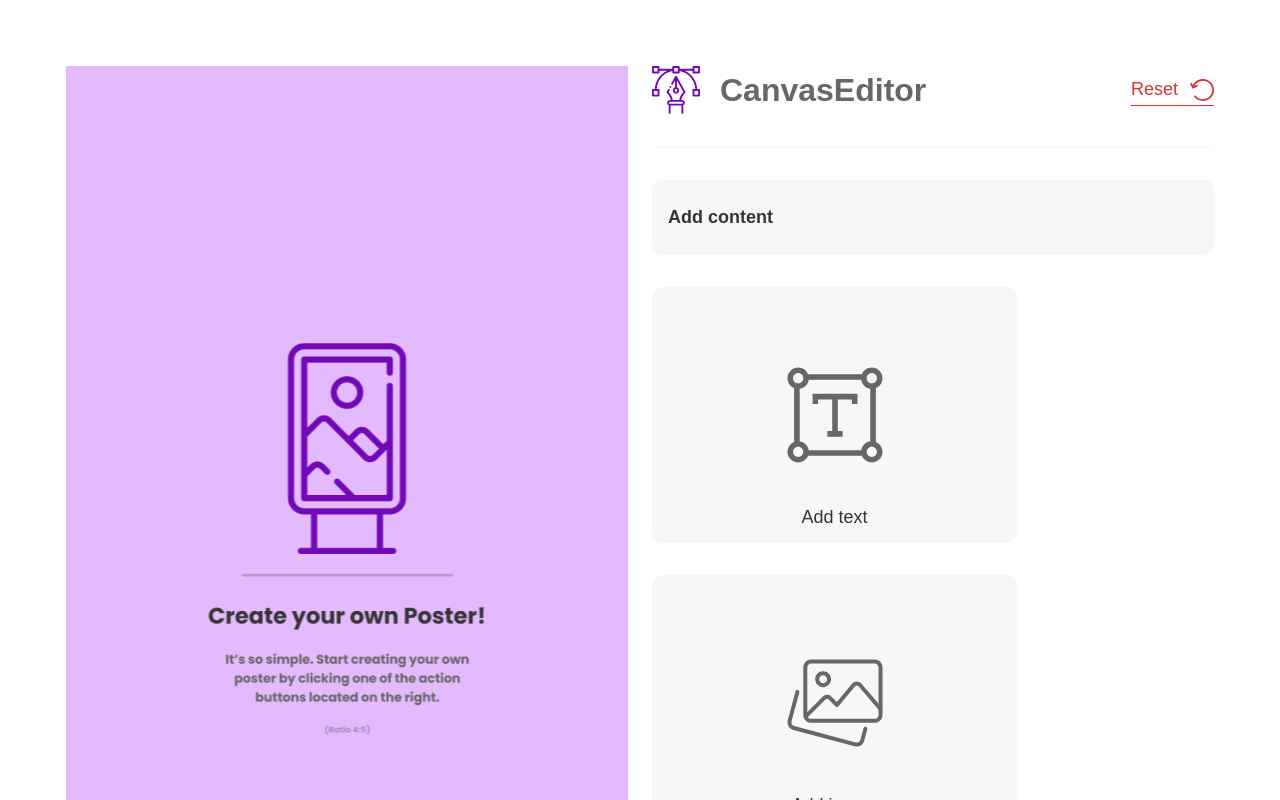
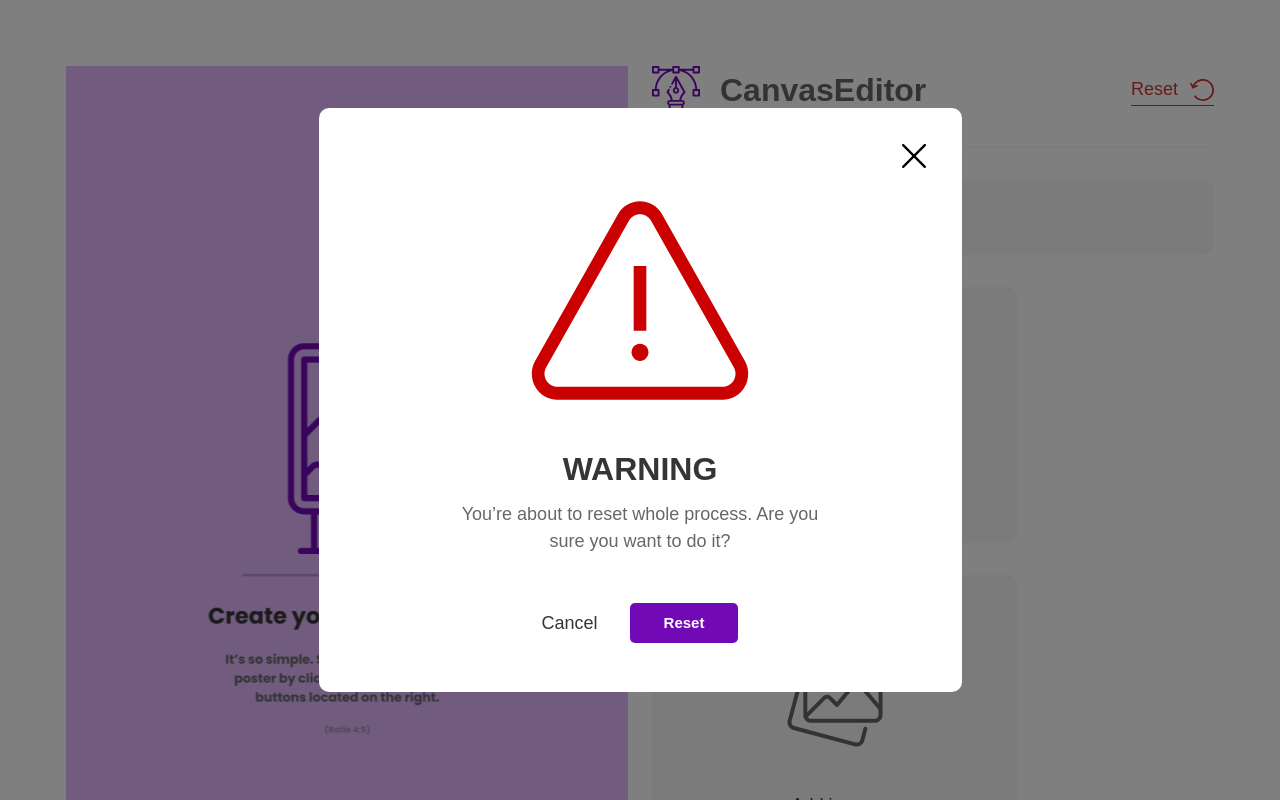
Before and after one commit to KrzysztofRajmund/poster-creator, a Next.js app: page / in a window 1280 px wide. Both pictures are taken after a click on the button "Reset". Shown: the top 800 px of the page. Built offline with nearby package versions, Linux system fonts and the light colour scheme.

Commit message:
PC-04022025_2 Added dialog

```diff
--- a/src/app/globals.css
+++ b/src/app/globals.css
@@ -12,3 +12,13 @@ body {
   background: var(--background);
   font-family: Arial, Helvetica, sans-serif;
 }
+
+.mask {
+  overflow: hidden;
+  position: absolute;
+  left: 0;
+  top: 0;
+  height: 100%;
+  width: 100%;
+  background-color: rgba(0, 0, 0, 0.5);
+}
--- /dev/null
+++ b/src/components/Dialog/Dialog.tsx
@@ -0,0 +1,77 @@
+"use client";
+import React from "react";
+
+import { AnimatePresence, motion } from "framer-motion";
+
+import CloseIcon from "@/assets/icons/close.svg";
+import useLockBodyScroll from "@/hooks/useLockBodyScroll";
+
+import { Button } from "../atoms";
+
+interface DialogProps {
+  title: string;
+  description: string;
+  icon: React.ReactNode;
+  isOpen: boolean;
+  onClose: () => void;
+  onConfirm: () => void;
+}
+
+export const Dialog = ({
+  title,
+  description,
+  icon,
+  isOpen,
+  onClose,
+  onConfirm,
+}: DialogProps) => {
+  useLockBodyScroll(isOpen);
+
+  if (!isOpen) return null;
+
+  return (
+    <AnimatePresence>
+      {isOpen && (
+        <>
+          <div className="mask" />
+          <motion.div
+            className="bg-black fixed inset-0 z-[9999] flex items-center justify-center bg-opacity-50"
+            initial={{ opacity: 0 }}
+            animate={{ opacity: 1 }}
+            exit={{ opacity: 0 }}
+          >
+            <motion.div
+              className="relative min-h-[584px] min-w-[643px] rounded-[10px] bg-white-base p-12"
+              initial={{ scale: 0.8 }}
+              animate={{ scale: 1 }}
+              exit={{ scale: 0.8 }}
+            >
+              <button
+                className="absolute right-[36px] top-[36px]"
+                onClick={onClose}
+                aria-label="Close"
+              >
+                <CloseIcon width={24} height={24} />
+              </button>
+              <div className="flex flex-col items-center">
+                <div className="mx-[36px] my-[45px]">{icon}</div>
+                <p className="mb-2 text-center text-lg font-bold uppercase">
+                  {title}
+                </p>
+                <p className="mb-12 w-[387px] text-center text-md text-black-75">
+                  {description}
+                </p>
+                <div className="flex gap-8">
+                  <Button className="px-0" variant="ghost" onClick={onClose}>
+                    Cancel
+                  </Button>
+                  <Button onClick={onConfirm}>Reset</Button>
+                </div>
+              </div>
+            </motion.div>
+          </motion.div>
+        </>
+      )}
+    </AnimatePresence>
+  );
+};
--- /dev/null
+++ b/src/components/Dialog/index.ts
@@ -0,0 +1 @@
+export { Dialog } from "./Dialog";
--- a/src/components/PosterController/PosterController.tsx
+++ b/src/components/PosterController/PosterController.tsx
@@ -3,15 +3,25 @@ import usePosterController from "@/hooks/usePosterController";
 
 import EditorIcon from "@/assets/icons/editor.svg";
 import ResetIcon from "@/assets/icons/reset.svg";
+import WarningIcon from "@/assets/icons/warning.svg";
 
 import { Button } from "../atoms";
+import { Dialog } from "../Dialog";
 import { PosterActions } from "../PosterActions";
 
 export const PosterController = () => {
-  const { addTextElement, addImageElement, handleBackgroundChange } =
-    usePosterController();
+  const {
+    isDialogOpen,
+    addImageElement,
+    addTextElement,
+    clearPoster,
+    handleBackgroundChange,
+    handleCloseDialog,
+    handleConfirmDialog,
+  } = usePosterController();
 
   return (
+    <>
       <section className="flex h-[948px] w-[759px] flex-col gap-8">
         <div className="flex w-full items-center justify-between">
           <div className="flex items-center gap-5">
@@ -22,8 +32,9 @@ export const PosterController = () => {
           </div>
           <Button
             className="h-90 h-8 w-fit border-b border-red-100 p-0 text-red-100"
+            icon={<ResetIcon width={24} height={22} />}
             variant="ghost"
-          icon={<ResetIcon width={24} height={22} />}
+            onClick={clearPoster}
           >
             Reset
           </Button>
@@ -40,5 +51,14 @@ export const PosterController = () => {
           Export to PNG
         </Button>
       </section>
+      <Dialog
+        description="You’re about to reset whole process. Are you sure you want to do it?"
+        title="Warning"
+        isOpen={isDialogOpen}
+        icon={<WarningIcon width={218} height={199} />}
+        onClose={handleCloseDialog}
+        onConfirm={handleConfirmDialog}
+      />
+    </>
   );
 };
--- a/src/components/atoms/Button/Button.tsx
+++ b/src/components/atoms/Button/Button.tsx
@@ -9,7 +9,7 @@ export const buttonVariants = cva(
     variants: {
       variant: {
         default:
-          "bg-primary text-white-base hover:bg-hover focus:border-2 focus:border-primary focus:border-opacity-50",
+          "border-2 border-transparent bg-primary text-white-base hover:bg-hover focus:border-primary-transparent",
         ghost:
           "bg-transparent focus:opacity-80 hover:opacity-65 text-black-100 text-md font-medium rounded-none",
       },
--- a/src/components/index.ts
+++ b/src/components/index.ts
@@ -1,5 +1,6 @@
 export { ActionCard } from "./ActionCard";
 export { Button, buttonVariants } from "./atoms/Button/Button";
+export { Dialog } from "./Dialog";
 export { DraggableResizableItem } from "./DraggableResizeableItem";
 export { PosterActions } from "./PosterActions";
 export { PosterBox } from "./PosterBox";
--- /dev/null
+++ b/src/hooks/useLockBodyScroll.ts
@@ -0,0 +1,15 @@
+"use client";
+import { useLayoutEffect } from "react";
+
+export default function useLockBodyScroll(locked: boolean) {
+  useLayoutEffect(() => {
+    if (locked) {
+      document.body.style.overflow = "hidden";
+    } else {
+      document.body.style.overflow = "visible";
+    }
+    return () => {
+      document.body.style.overflow = "visible";
+    };
+  }, [locked]);
+}
--- a/src/hooks/usePosterController.ts
+++ b/src/hooks/usePosterController.ts
@@ -1,5 +1,5 @@
 "use client";
-import { useCallback, useRef } from "react";
+import { useCallback, useRef, useState } from "react";
 
 import { v4 as uuidv4 } from "uuid";
 
@@ -7,11 +7,23 @@ import { usePosterContext } from "@/context";
 
 export default function usePosterController() {
   const stackingOrderRef = useRef<number>(0);
+  const [isDialogOpen, setIsDialogOpen] = useState(false);
 
   const [
     { imageElements },
     { setBackgroundImage, setImageElements, setTextElements },
   ] = usePosterContext();
+
+  const clearPoster = useCallback(() => setIsDialogOpen(true), []);
+  const handleCloseDialog = () => setIsDialogOpen(false);
+
+  const handleConfirmDialog = useCallback(() => {
+    setBackgroundImage("");
+    setImageElements([]);
+    setTextElements([]);
+
+    setIsDialogOpen(false);
+  }, [setBackgroundImage, setImageElements, setTextElements]);
 
   const addImageElement = useCallback(
     (event: React.ChangeEvent<HTMLInputElement>) => {
@@ -47,6 +59,13 @@ export default function usePosterController() {
     [imageElements, setImageElements],
   );
 
+  const addTextElement = useCallback(() => {
+    setTextElements((prevTextElements) => [
+      ...prevTextElements,
+      { id: uuidv4(), zIndex: stackingOrderRef.current++ },
+    ]);
+  }, [setTextElements]);
+
   const handleBackgroundChange = useCallback(
     (event: React.ChangeEvent<HTMLInputElement>) => {
       const file = event.target.files?.[0];
@@ -61,12 +80,13 @@ export default function usePosterController() {
     [setBackgroundImage],
   );
 
-  const addTextElement = useCallback(() => {
-    setTextElements((prevTextElements) => [
-      ...prevTextElements,
-      { id: uuidv4(), zIndex: stackingOrderRef.current++ },
-    ]);
-  }, [setTextElements]);
-
-  return { addImageElement, addTextElement, handleBackgroundChange };
+  return {
+    isDialogOpen,
+    addImageElement,
+    addTextElement,
+    clearPoster,
+    handleBackgroundChange,
+    handleCloseDialog,
+    handleConfirmDialog,
+  };
 }
--- a/tailwind.config.ts
+++ b/tailwind.config.ts
@@ -12,6 +12,7 @@ export default {
         background: "var(--background)",
         foreground: "var(--foreground)",
         primary: "#7209B7",
+        "primary-transparent": "#7209B780",
         blue: "#0055FF",
         green: "#00DA16",
         red: { 100: "#CB0000", 90: "#CF0000" },
```
Also changed, not shown: src/assets/icons/close.svg (added), src/assets/icons/warning.svg (added). Lines whose indentation alone changed are shown as unchanged.
